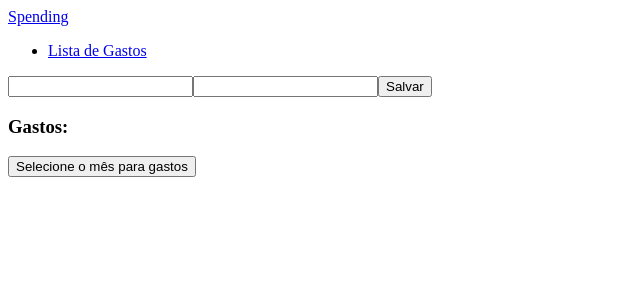
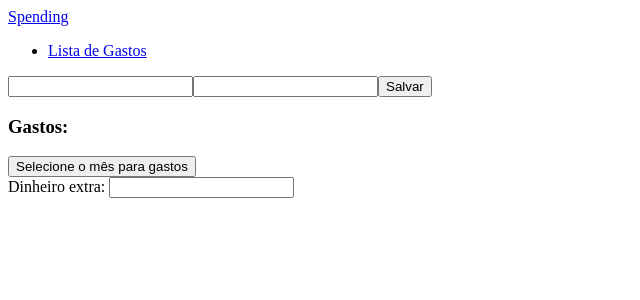
Before and after one commit to TioCleber/spending, a React (Create React App) app: page / in a window 1280 px wide. Shown: the top 300 px of the page, without its empty margins (0-640 px from the left). Built offline with nearby package versions, Linux system fonts and the light colour scheme.

Commit message:
extra_money added to listen in localStorage

```diff
--- a/src/hooks/useSpending.tsx
+++ b/src/hooks/useSpending.tsx
@@ -21,7 +21,9 @@ export const useSpending = () => {
           return acc
         }, 0)
 
-        const remainingSalary = Number(user.spent) - totalValues
+        const extra_money = parseSpending[parseSpending.length - 1].extra_money || 0
+
+        const remainingSalary = Number(user.spent) + Number(extra_money) - totalValues
 
         spendingForMonth.push({
           name: validMonth,
--- a/src/pages/Home/Home.tsx
+++ b/src/pages/Home/Home.tsx
@@ -27,8 +27,9 @@ export const Home = () => {
                 <>
                   <div>
                     <h3>Olá, {user.fullName}</h3>
+
                     <p>
-                      Seu Salário é de: {formatCurrency(Number(user.spent))}
+                      Você tem: {formatCurrency(Number(user.spent))}
                     </p>
                     <p>Total de gastos: {formatCurrency(totalSpending)}</p>
                   </div>
--- a/src/pages/components/FormSpending/index.tsx
+++ b/src/pages/components/FormSpending/index.tsx
@@ -30,6 +30,8 @@ export const FormSpending = () => {
       }
     })
 
+    spending.push({ extra_money: state['extra_money'] || '0' })
+
     return localStorage.setItem(month, JSON.stringify(spending))
   }
 
@@ -37,12 +39,6 @@ export const FormSpending = () => {
     <main>
       <section>
         <Select selected={month} setValue={setMonth} values={months} />
-
-        {month && (
-          <div>
-            <button onClick={handleClick}>+</button>
-          </div>
-        )}
       </section>
 
       {month &&
@@ -67,8 +63,20 @@ export const FormSpending = () => {
             {spendingIndex.length > 1 && (
               <button onClick={() => handleRemove(item)}>Remove</button>
             )}
+
+            {month && index === spendingIndex.length - 1 && (
+              <button onClick={handleClick}>+</button>
+            )}
           </section>
         ))}
+
+      <Inputs
+        name={`extra_money`}
+        label={'Dinheiro extra: '}
+        state={state}
+        setState={setState}
+        value={state[`extra_money`]}
+      />
 
       {state.spending_0 && state.value_0 && (
         <button onClick={() => handleSpending(spendingIndex)}>Adicionar</button>
--- a/src/pages/components/ListSpending/index.tsx
+++ b/src/pages/components/ListSpending/index.tsx
@@ -40,7 +40,7 @@ export const ListSpending = () => {
 
                 <li>
                   <p>
-                    De acordo com o seu salário vai sobrar:{' '}
+                    De acordo com o seu dinheiro vai sobrar:{' '}
                     {values.remainingSalary}
                   </p>
                 </li>
--- a/src/typings/FormSpending.ts
+++ b/src/typings/FormSpending.ts
@@ -4,6 +4,7 @@ export interface StateProps {
 }
 
 export type Spending = {
-  name: string
-  value: string
+  name?: string
+  value?: string
+  extra_money?: string
 }
```
